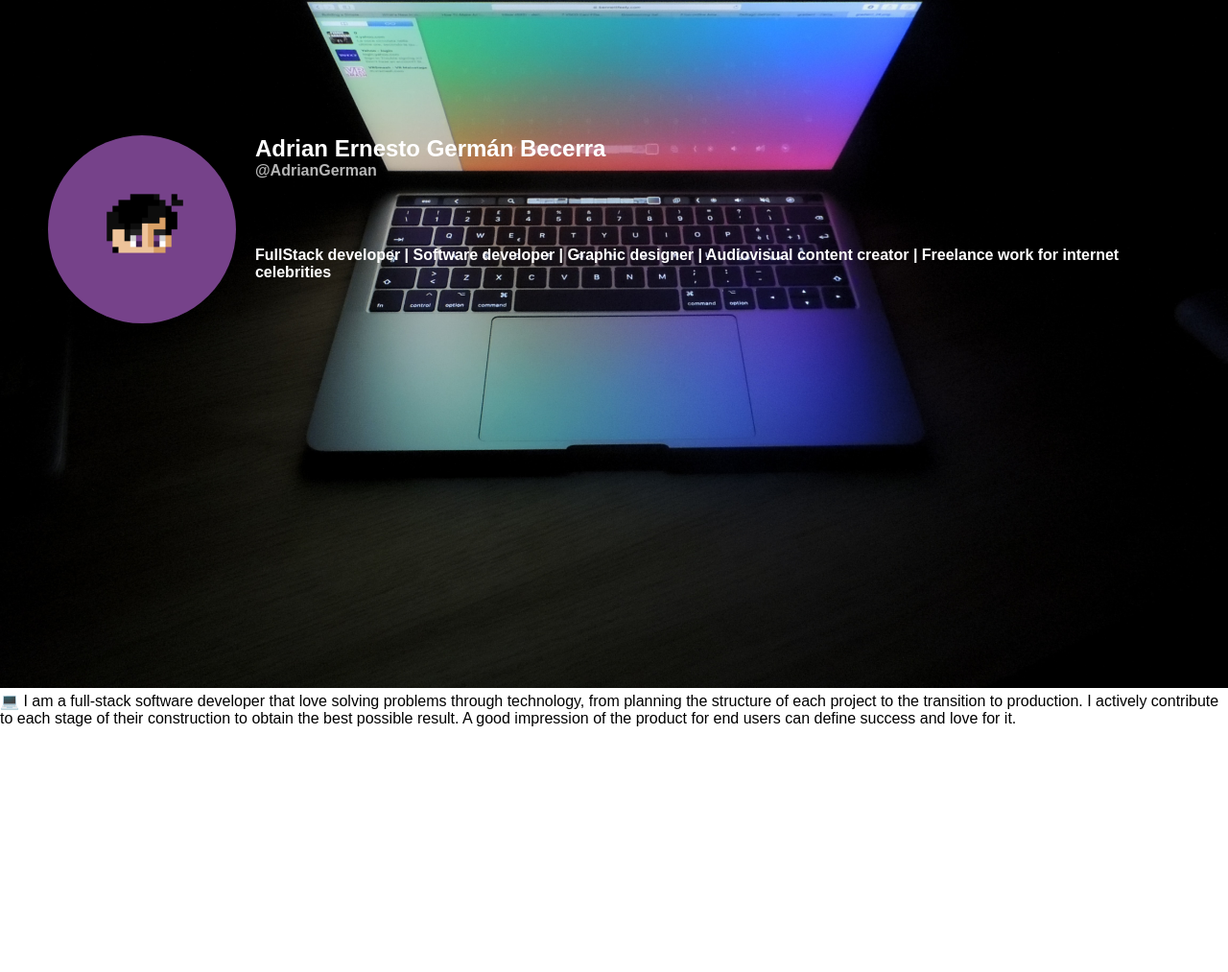
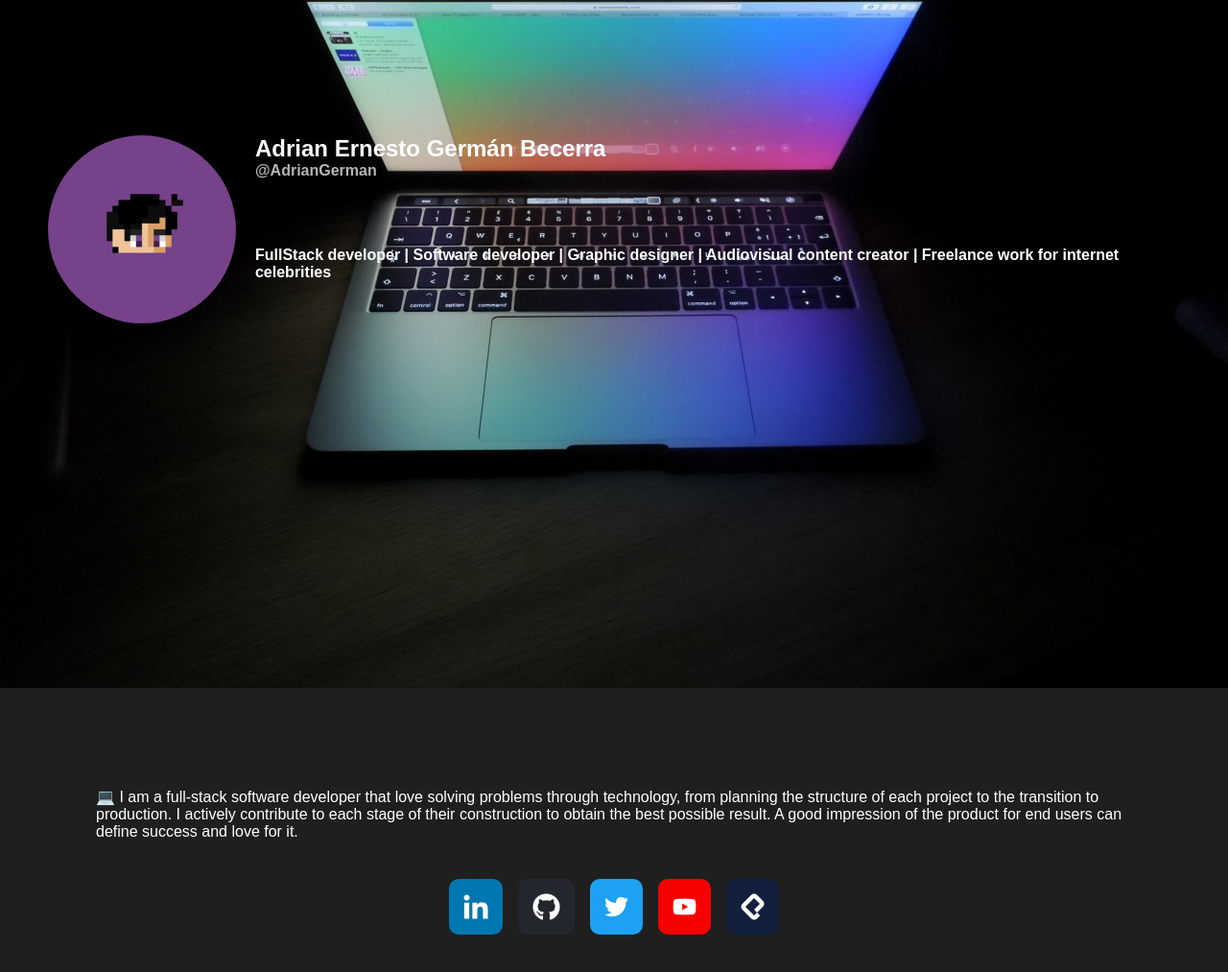
Before and after one commit to AdrianGerman/card-about-me, a plain HTML site: page index.html in a window 1280 px wide. Shown: the part 313-1326 px from the top of the page at 96% size. Before the commit the page ends 1213 px from the top, so only its background shows below. Drawn offline with Linux system fonts and the light colour scheme.

Commit message:
social networks

```diff
--- a/css/style.css
+++ b/css/style.css
@@ -35,6 +35,7 @@ header {
 
 #hero {
   position: relative;
+  background-color: #1f1f1f;
 }
 #hero #fondo {
   display: inline-block;
@@ -70,3 +71,49 @@ header {
   color: #b5b5b5;
   margin-bottom: 70px;
 }
+
+/* main */
+main {
+  padding: 100px;
+  background-color: #1f1f1f;
+  color: #fff;
+}
+
+main .social-icons {
+  display: flex;
+  justify-content: center;
+  margin-top: 40px;
+  gap: 1rem;
+  list-style: none;
+}
+
+main .social-icons .social-icon {
+  display: flex;
+  justify-content: center;
+  align-items: center;
+  background-color: red;
+  padding: 15px;
+  border-radius: 10px;
+  width: 100%;
+  height: 100%;
+}
+
+main .social-icons #LinkedIn {
+  background-color: #0077b0;
+}
+
+main .social-icons #GitHub {
+  background-color: #23272d;
+}
+
+main .social-icons #Twitter {
+  background-color: #1da1f2;
+}
+
+main .social-icons #YouTube {
+  background-color: #f70000;
+}
+
+main .social-icons #Platzi {
+  background-color: #121f3d;
+}
```
